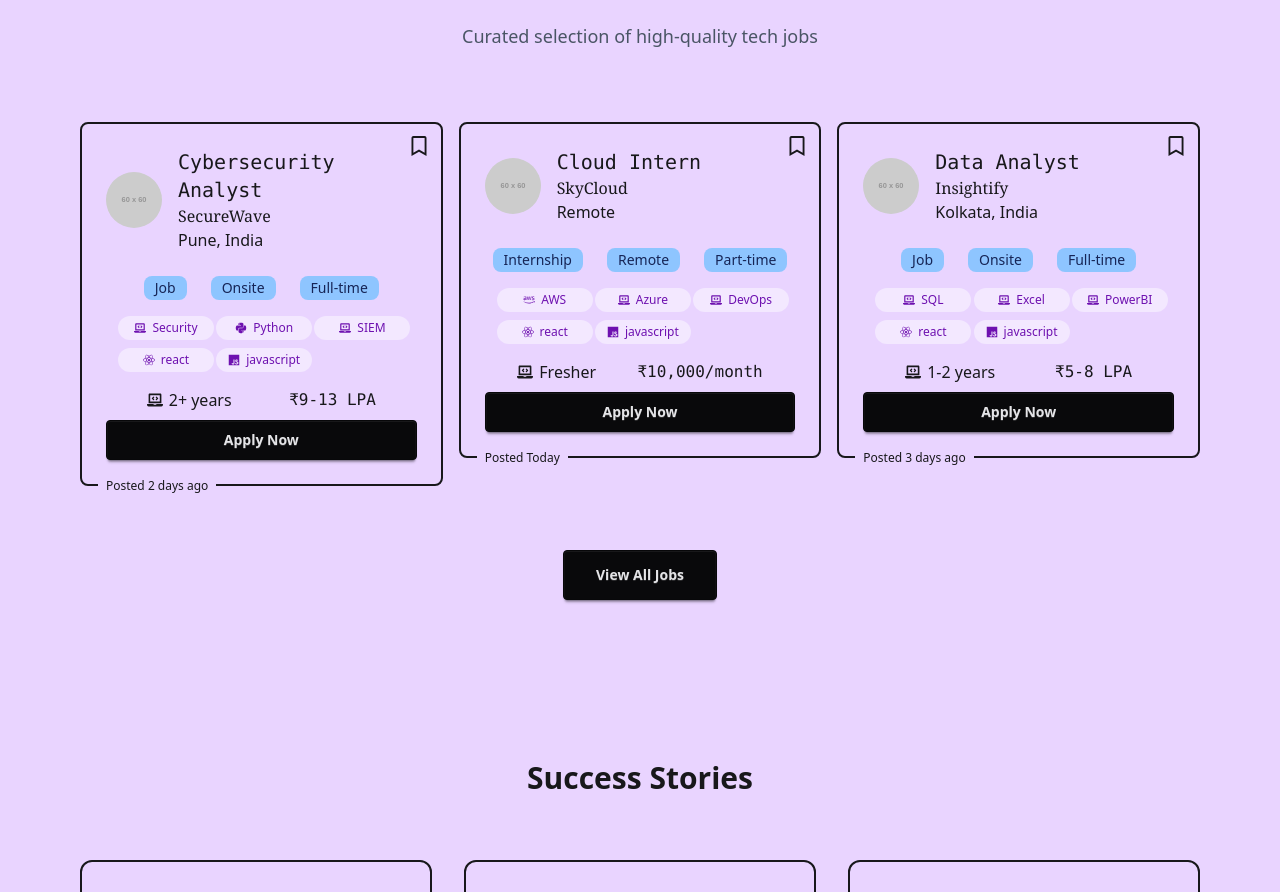
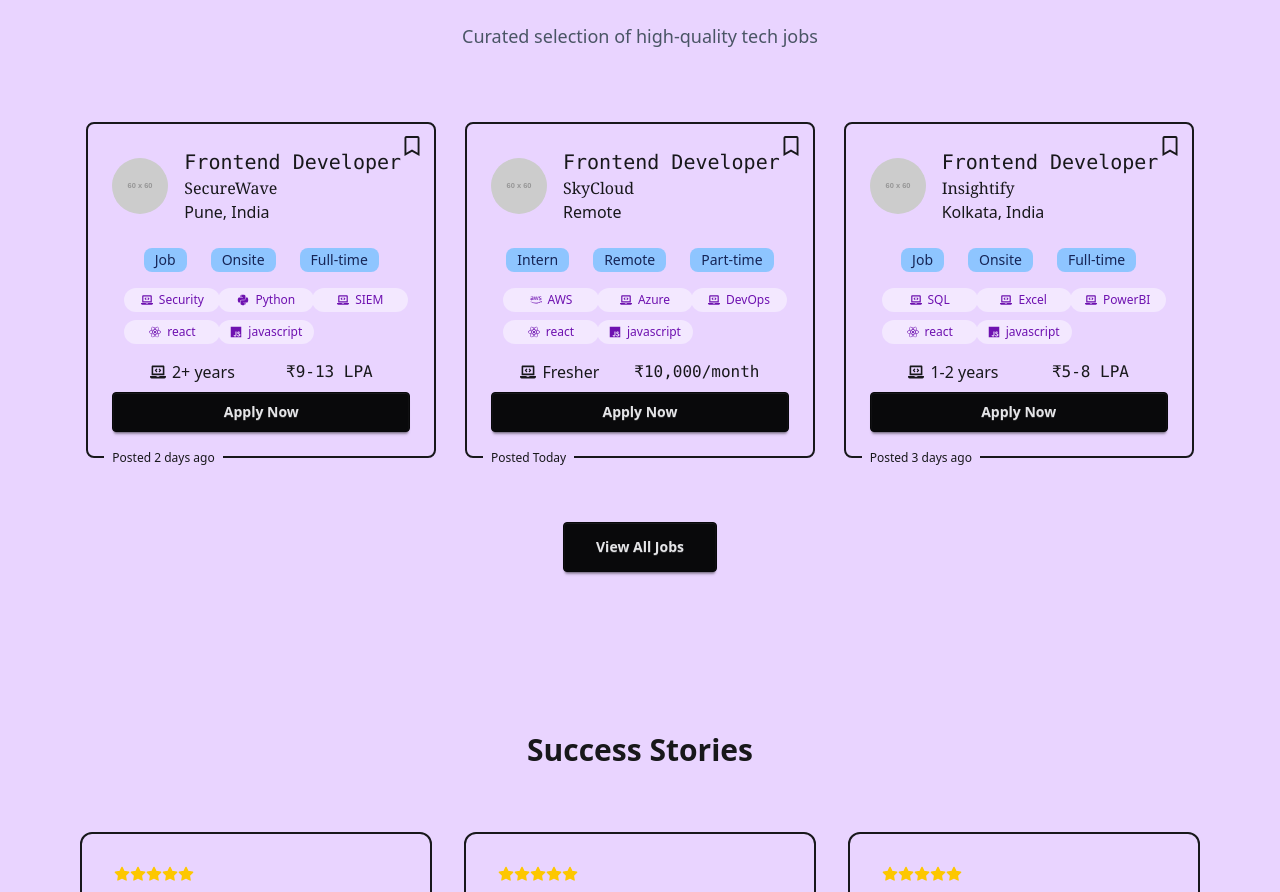
Before and after one commit to saurabhk1410/Job-Portal, a React (Vite) app: page / in a window 1280 px wide. Shown: the part 1342-2234 px from the top of the page. Built offline with nearby package versions, Linux system fonts and the light colour scheme.

Commit message:
fixed card size for all the devices

```diff
--- a/src/components/JobListing/JobCard.jsx
+++ b/src/components/JobListing/JobCard.jsx
@@ -98,8 +98,8 @@ const JobCard = ({ job, onAction }) => {
   // const [isSaved, setIsSaved] = React.useState(false); // 🔄 Save state
 
   return (
-    <div className="relative card transition-all duration-200 border-2 rounded-lg p-6 w-full max-w-md">
-      {/* ✅ Save Icon Top Right */}
+<div className="relative card transition-all duration-200 border-2 rounded-lg p-6 w-full max-w-[350px] mx-auto">
+{/* ✅ Save Icon Top Right */}
       <div className="tooltip absolute top-3 right-3 z-10" data-tip={isSaved ? "Unsave" : "Save"}>
         <button className="cursor-pointer" onClick={handleSaveToggle}>
           {isSaved ? <FaBookmark className="text-xl" /> : <FaRegBookmark className="text-xl" />}
@@ -118,7 +118,7 @@ const JobCard = ({ job, onAction }) => {
           }}
         />
         <div className="flex flex-col justify-center gap-0">
-          <h2 className="text-xl font-mono">{job.title}</h2>
+          <h2 className="text-xl font-mono whitespace-nowrap">{job.title}</h2>
           <p className="font-serif">{job.company}</p>
           <p className="font-sans">{job.location}</p>
         </div>
--- a/src/components/JobListing/jobsData.js
+++ b/src/components/JobListing/jobsData.js
@@ -3,7 +3,7 @@ const jobsData = [
 
   {
     id: 1,
-    title: "Cybersecurity Analyst",
+    title: "Frontend Developer",
     company: "SecureWave",
     location: "Pune, India",
     category: "Job",
@@ -18,10 +18,10 @@ const jobsData = [
   },
   {
     id: 2,
-    title: "Cloud Intern",
+    title: "Frontend Developer",
     company: "SkyCloud",
     location: "Remote",
-    category: "Internship",
+    category: "Intern",
     workMode: "Remote",
     employmentType: "Part-time",
     postedDate: "Today",
@@ -33,7 +33,7 @@ const jobsData = [
   },
   {
     id: 3,
-    title: "Data Analyst",
+    title: "Frontend Developer",
     company: "Insightify",
     location: "Kolkata, India",
     category: "Job",
@@ -48,7 +48,7 @@ const jobsData = [
   },
   {
     id: 4,
-    title: "Flutter Developer",
+    title: "Frontend Developer",
     company: "MobDev",
     location: "Ahmedabad, India",
     category: "Job",
@@ -63,10 +63,10 @@ const jobsData = [
   },
   {
     id: 5,
-    title: "QA Tester Intern",
+    title: "Frontend Developer",
     company: "TestSphere",
     location: "Remote",
-    category: "Internship",
+    category: "Intern",
     workMode: "Remote",
     employmentType: "Part-time",
     postedDate: "1 day ago",
@@ -78,10 +78,10 @@ const jobsData = [
   },
   {
     id: 6,
-    title: "AI Research Intern",
+    title: "Frontend Developer",
     company: "NeuroNet",
     location: "Bangalore, India",
-    category: "Internship",
+    category: "Intern",
     workMode: "Onsite",
     employmentType: "Full-time",
     postedDate: "Today",
@@ -93,7 +93,7 @@ const jobsData = [
   },
   {
     id: 7,
-    title: "Tech Support Engineer",
+    title: "Frontend Developer",
     company: "HelpMeTech",
     location: "Nagpur, India",
     category: "Job",
@@ -108,7 +108,7 @@ const jobsData = [
   },
   {
     id: 8,
-    title: "UI Designer",
+    title: "Frontend Developer",
     company: "CreativeCore",
     location: "Delhi, India",
     category: "Job",
@@ -123,10 +123,10 @@ const jobsData = [
   },
   {
     id: 9,
-    title: "Web Dev Intern",
+    title: "Frontend Developer",
     company: "WebNest",
     location: "Remote",
-    category: "Internship",
+    category: "Intern",
     workMode: "Remote",
     employmentType: "Part-time",
     postedDate: "Yesterday",
@@ -138,7 +138,7 @@ const jobsData = [
   },
   {
     id: 10,
-    title: "AI Product Manager",
+    title: "Frontend Developer",
     company: "InnovixAI",
     location: "Mumbai, India",
     category: "Job",
@@ -153,7 +153,7 @@ const jobsData = [
   },
   {
     id: 11,
-    title: "Cybersecurity Analyst",
+    title: "Frontend Developer",
     company: "SecureWave",
     location: "Pune, India",
     category: "Job",
@@ -168,10 +168,10 @@ const jobsData = [
   },
   {
     id: 12,
-    title: "Cloud Intern",
+    title: "Frontend Developer",
     company: "SkyCloud",
     location: "Remote",
-    category: "Internship",
+    category: "Intern",
     workMode: "Remote",
     employmentType: "Part-time",
     postedDate: "Today",
@@ -183,7 +183,7 @@ const jobsData = [
   },
   {
     id: 13,
-    title: "Data Analyst",
+    title: "Frontend Developer",
     company: "Insightify",
     location: "Kolkata, India",
     category: "Job",
@@ -198,7 +198,7 @@ const jobsData = [
   },
   {
     id: 14,
-    title: "Flutter Developer",
+    title: "Frontend Developer",
     company: "MobDev",
     location: "Ahmedabad, India",
     category: "Job",
@@ -213,10 +213,10 @@ const jobsData = [
   },
   {
     id: 15,
-    title: "QA Tester Intern",
+    title: "Frontend Developer",
     company: "TestSphere",
     location: "Remote",
-    category: "Internship",
+    category: "Intern",
     workMode: "Remote",
     employmentType: "Part-time",
     postedDate: "1 day ago",
@@ -228,10 +228,10 @@ const jobsData = [
   },
   {
     id: 16,
-    title: "AI Research Intern",
+    title: "Frontend Developer",
     company: "NeuroNet",
     location: "Bangalore, India",
-    category: "Internship",
+    category: "Intern",
     workMode: "Onsite",
     employmentType: "Full-time",
     postedDate: "Today",
@@ -243,7 +243,7 @@ const jobsData = [
   },
   {
     id: 17,
-    title: "Tech Support Engineer",
+    title: "Frontend Developer",
     company: "HelpMeTech",
     location: "Nagpur, India",
     category: "Job",
@@ -258,7 +258,7 @@ const jobsData = [
   },
   {
     id: 18,
-    title: "UI Designer",
+    title: "Frontend Developer",
     company: "CreativeCore",
     location: "Delhi, India",
     category: "Job",
@@ -273,10 +273,10 @@ const jobsData = [
   },
   {
     id: 19,
-    title: "Web Dev Intern",
+    title: "Frontend Developer",
     company: "WebNest",
     location: "Remote",
-    category: "Internship",
+    category: "Intern",
     workMode: "Remote",
     employmentType: "Part-time",
     postedDate: "Yesterday",
@@ -288,7 +288,7 @@ const jobsData = [
   },
   {
     id: 20,
-    title: "AI Product Manager",
+    title: "Frontend Developer",
     company: "InnovixAI",
     location: "Mumbai, India",
     category: "Job",
```
